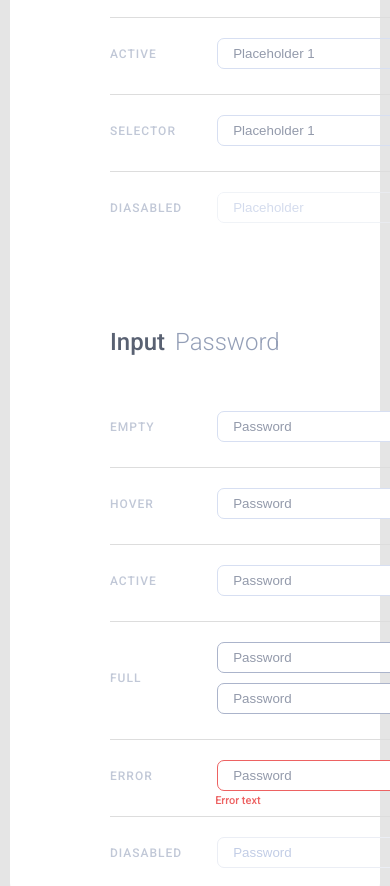
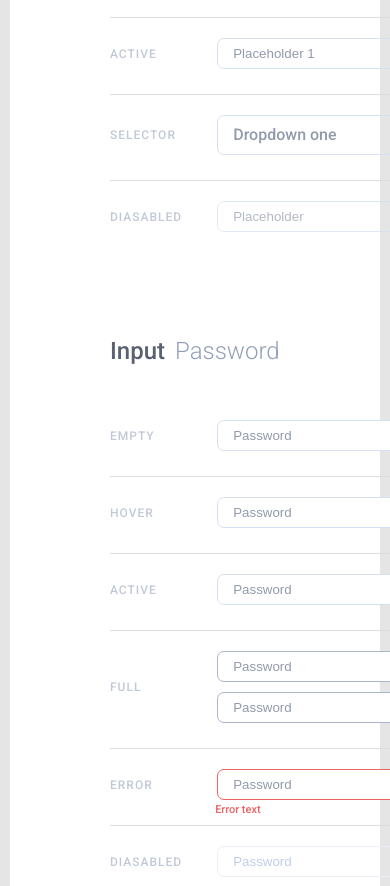
Before and after one commit to N1ikls/Practical_task_3, a plain HTML site: page index.html in a window 390 px wide. Shown: the part 853-1739 px from the top of the page. Drawn offline with Linux system fonts and the light colour scheme.

```diff
--- a/Scss/index.scss
+++ b/Scss/index.scss
@@ -145,6 +145,11 @@ select {
   background: url("../strelka.svg") no-repeat right;
   background-position-x: calc(100% - 17px);
 }
+.select {
+  option li {
+    padding: 12px 25px;
+  }
+}
 .select--hover:hover {
   background: url("../strelka--hover.svg") no-repeat right;
   background-position-x: calc(100% - 17px);
@@ -157,9 +162,47 @@ select {
   background-position-x: calc(100% - 17px);
   color: #0f1b33;
 }
-.select:disabled {
-  border-color: #ebeef5;
-  color: #c2cde6;
+
+.select ul li.option {
+}
+
+._selector ul li.option:hover {
+  background: #f7f8fa;
+
+  color: #0f1b33;
+}
+._selector {
+  min-width: 200px;
+}
+
+._selector ul li.option {
+  z-index: 1;
+  color: #939aab;
+  border-radius: 7px;
+
+  padding: 7px 10px 7px 15px;
+
+  list-style: none;
+}
+#selectbox:not(.closed){
+  border: 1px solid #abb4cb;
+  box-sizing: border-box;
+  border-radius: 7px;
+}
+
+._selector ul.closed li.option {
+  display: none;
+}
+
+._selector ul.closed li:first-child {
+  border: 1px solid #d7dff2;
+  background: url("../strelka.svg") no-repeat right;
+  background-position-x: calc(100% - 17px);
+  display: block;
+}
+
+._selector ul li {
+  cursor: default;
 }
 /*-------------------------------password-----------------------------*/
 
--- a/index.html
+++ b/index.html
@@ -144,11 +144,13 @@
                   <div class="input__type">
                     <div class="type">selector</div>
                     <div class="row _select">
-                      <select type="text" class="select select--selector">
-                        <option value="1">Placeholder 1</option>
-                        <option value="2">Placeholder 2</option>
-                        <option value="3">Placeholder 3</option>
-                      </select>
+                      <div class="_selector">
+                        <ul  id="selectbox" class="closed">
+                          <li values="1" class="option">Dropdown one</li>
+                          <li values="2" class="option">Dropdown two</li>
+                          <li values="3" class="option">Dropdown three</li>
+                        </ul>
+                      </div>
                     </div>
                   </div>
                 </div>
@@ -183,7 +185,7 @@
                         class="input input__password"
                         placeholder="Password"
                       />
-                      <label class="eye " for="password"></label>
+                      <label class="eye" for="password"></label>
                     </div>
                   </div>
                 </div>
@@ -255,10 +257,12 @@
                       <input
                         type="password"
                         class="input input--error input__password"
-                        id="error"
+                        id="error--input"
                         placeholder="Password"
                       />
-                      <label for="error" class="label__error">Error text</label>
+                      <label for="error--input" class="label__error"
+                        >Error text</label
+                      >
                       <label class="eye" for="password"></label>
                     </div>
                   </div>
@@ -283,5 +287,6 @@
         </div>
       </main>
     </div>
+    <script src="./index.js"></script>
   </body>
 </html>
--- a/index.js
+++ b/index.js
@@ -0,0 +1,4 @@
+let s = document.getElementById("selectbox");
+selectbox.onclick = function () {
+  selectbox.classList.toggle("closed");
+};
```
Also changed, not shown: css/index.css.
